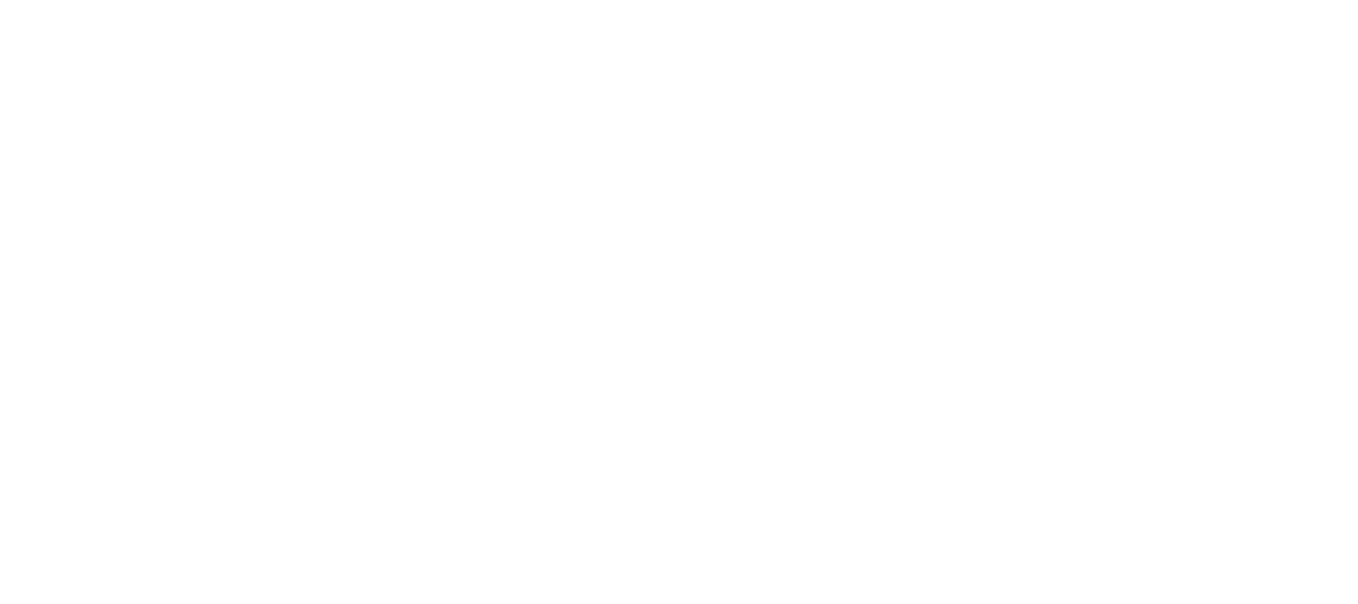
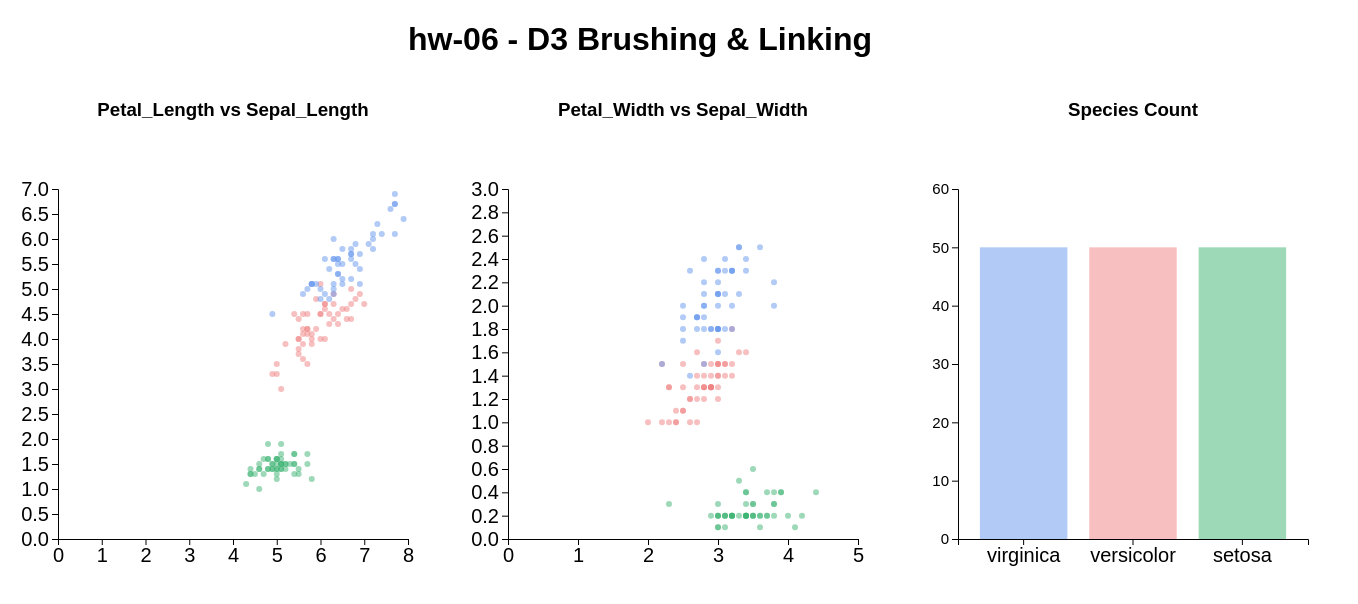
Before and after one commit to DS4200-Sec2-F22/hw-06-yw-xz6, a plain HTML site: page index.html in a window 1280 px wide. Shown: the whole page, 1358 px wide, since content can reach past the window. Drawn offline with Linux system fonts and the light colour scheme.

Commit message:
Almost finished

```diff
--- a/index.html
+++ b/index.html
@@ -4,11 +4,34 @@
 
 <head>
   <meta charset='utf-8'>
+  <link rel="stylesheet" type="text/css" href="style.css">
+  <script type="text/javascript" src="js/d3.v6.1.1/d3.min.js"></script>
+  <title>hw-06</title>
 
 </head>
 
 
 <body>
+  <h1>hw-06 - D3 Brushing & Linking</h1>
+  <div class="column">
+    <div class="column1" id="left">
+      <h3>Petal_Length vs Sepal_Length</h3>
+    </div>
+
+    <div class="column2" id="middle">
+      <h3>Petal_Width vs Sepal_Width</h3>
+    </div>
+
+    <div class="column3" id="right">
+      <h3>Species Count</h3>
+    </div>
+
+
+  </div>
+
+
+
+  <script src="js/main.js"></script>
 
 </body>
 
--- /dev/null
+++ b/js/main.js
@@ -0,0 +1,192 @@
+const FRAME_HEIGHT = 450;
+const FRAME_WIDTH = 450;
+const MARGINS = {left: 50, right: 50, top: 50, bottom: 50};
+const VIS_HEIGHT = FRAME_HEIGHT - MARGINS.left - MARGINS.right;
+const VIS_WIDTH = FRAME_WIDTH - MARGINS.top - MARGINS.bottom;
+
+const LEFT = d3.select("#left")
+                  .append("svg")
+                    .attr("height", FRAME_HEIGHT)
+                    .attr("width", FRAME_WIDTH)
+                    .attr("class", "frame");
+
+const MIDDLE = d3.select("#middle")
+                    .append("svg")
+                        .attr("height", FRAME_HEIGHT)
+                        .attr("width", FRAME_WIDTH)
+                        .attr("class", "frame");
+
+const RIGHT = d3.select("#right")
+                    .append("svg")
+                        .attr("height", FRAME_HEIGHT)
+                        .attr("width", FRAME_WIDTH)
+                        .attr("class", "frame");
+
+
+
+// Next, open file
+d3.csv("data/iris.csv").then((data) => {
+    // find max X
+    const MAX_X_LEFT = d3.max(data, (d) => { return parseInt(d.Sepal_Length); });
+
+    // find max Y
+    const MAX_Y_LEFT = d3.max(data, (d) => { return parseInt(d.Petal_Length); });
+
+    // Define scale functions that maps our data values
+    // (domain) to pixel values (range)
+    const X_SCALE_LEFT = d3.scaleLinear()
+            .domain([0, MAX_X_LEFT + 1]) // add some padding
+            .range([0, VIS_WIDTH]);
+
+    const Y_SCALE_LEFT = d3.scaleLinear()
+            .domain([0, MAX_Y_LEFT + 1]) // add some padding
+            .range([VIS_HEIGHT, 0]);
+  // add our circles with styling
+    left = LEFT.selectAll("circle")
+            .data(data) // this is passed from  .then()
+            .enter()
+            .append("circle")
+            .attr("cx", (d) => { return (X_SCALE_LEFT(d.Sepal_Length) + MARGINS.left); }) // use x for cx
+            .attr("cy", (d) => { return (Y_SCALE_LEFT(d.Petal_Length) + MARGINS.top); }) // use y for cy
+            .attr("r", 3)  // set r
+            .attr("class", (d) => { return d.Species }); // fill by color
+
+    LEFT.append("g")
+        .attr("transform", "translate(" + MARGINS.left +
+            "," + (VIS_HEIGHT + MARGINS.top) + ")")
+        .call(d3.axisBottom(X_SCALE_LEFT).ticks(6))
+            .attr("font-size", '20px');
+
+    // Add an y-axis to the vis
+    LEFT.append('g')  // g is a general SVG
+        .attr('transform', "translate(" + MARGINS.left +
+            "," + (MARGINS.bottom) +")")
+        .call(d3.axisLeft(Y_SCALE_LEFT).ticks(10))
+            .attr('font-size', '20px');
+
+
+    // find max X
+    const MAX_X_MID = d3.max(data, (d) => { return parseInt(d.Sepal_Width); });
+
+    // find max Y
+    const MAX_Y_MID = d3.max(data, (d) => { return parseInt(d.Petal_Width); });
+
+    // Define scale functions that maps our data values
+    // (domain) to pixel values (range)
+    const X_SCALE_MID = d3.scaleLinear()
+            .domain([0, MAX_X_MID + 1]) // add some padding
+            .range([0, VIS_WIDTH]);
+
+    const Y_SCALE_MID = d3.scaleLinear()
+            .domain([0, MAX_Y_MID + 1]) // add some padding
+            .range([VIS_HEIGHT, 0]);
+    // add our circles with styling
+    mid = MIDDLE.selectAll("circle")
+            .data(data) // this is passed from  .then()
+            .enter()
+            .append("circle")
+            .attr("cx", (d) => { return (X_SCALE_MID(d.Sepal_Width) + MARGINS.left); }) // use x for cx
+            .attr("cy", (d) => { return (Y_SCALE_MID(d.Petal_Width) + MARGINS.top); }) // use y for cy
+            .attr("r", 3)  // set r
+            .attr("class", (d) => { return d.Species }); // fill by color
+
+    MIDDLE.append("g")
+        .attr("transform", "translate(" + MARGINS.left +
+            "," + (VIS_HEIGHT + MARGINS.top) + ")")
+        .call(d3.axisBottom(X_SCALE_MID).ticks(6))
+            .attr("font-size", '20px');
+
+    // Add an y-axis to the vis
+    MIDDLE.append('g')  // g is a general SVG
+        .attr('transform', "translate(" + MARGINS.left +
+            "," + (MARGINS.bottom) +")")
+        .call(d3.axisLeft(Y_SCALE_MID).ticks(10))
+            .attr('font-size', '20px');
+
+
+
+const BAR_DATA = [{Species: "virginica", Count:50}, {Species: "versicolor", Count:50}, {Species: "setosa", Count:50}];
+
+// x-axis scaling
+const X_SCALE_RIGHT = d3.scaleBand()
+					.domain(d3.range(BAR_DATA.length))
+					.range([0, VIS_WIDTH])
+					.padding(0.2);
+
+// y-axis scaling
+const Y_SCALE_RIGHT = d3.scaleLinear()
+							.domain([0, 60])
+							.range([VIS_HEIGHT, 0]);
+
+// add x-axis
+RIGHT.append("g")
+					.attr("transform", "translate(" + MARGINS.left + "," + (VIS_HEIGHT + MARGINS.top) + ")")
+					.call(d3.axisBottom(X_SCALE_RIGHT).tickFormat((i) => {return BAR_DATA[i].Species}))
+						.attr("font-size", "20px");
+
+// add y-axis
+RIGHT.append("g")
+					.attr("transform", "translate(" + MARGINS.left + "," + MARGINS.top + ")")
+					.call(d3.axisLeft(Y_SCALE_RIGHT).ticks(8))
+						.attr("font-size", "15px");
+
+// create bars for each species
+bars = RIGHT.selectAll("bars")
+							.data(BAR_DATA)
+							.enter()
+							.append("rect")
+								.attr("x", (d,i) => {return MARGINS.left + X_SCALE_RIGHT(i)})
+								.attr("y", (d) => {return MARGINS.top + Y_SCALE_RIGHT(d.Count)})
+								.attr("width", X_SCALE_RIGHT.bandwidth())
+								.attr("height", (d) => {return VIS_HEIGHT - Y_SCALE_RIGHT(d.Count)})
+								.attr("class", (d) => {return d.Species});
+
+MIDDLE.call(d3.brush()
+						.extent([[MARGINS.left,MARGINS.top], [FRAME_WIDTH,(FRAME_HEIGHT - MARGINS.bottom)]])
+						.on("brush end", highlight_charts));
+
+
+		//function to highlight points/bars when brushed in middle plot
+function highlight_charts(event) {
+
+			// coordinates of the selected region
+	const selection = event.selection;
+
+		    // empty set to store selected species names
+	let selectedSpecies = new Set();
+
+		    // clears highlights when brush restarts
+	if (selection === null) {
+		mid.classed('selected', false);
+		left.classed('selected', false);
+		bars.classed("selected", false);
+	}
+		    // gives the border/opacity for all plots
+	else {
+		    	// selected class for middle plot, also adds class to set for bar plots
+		mid.classed("selected", (d) => {
+		isSelected = isBrushed(selection, (MARGINS.left + X_SCALE_MID(d.Sepal_Width)), (MARGINS.top + Y_SCALE_MID(d.Petal_Width)));
+		if (isSelected) {
+		    selectedSpecies.add(d.Species);
+		}
+	    return isSelected});
+
+		    	// highlights corresponding points in the left plot
+		left.classed("selected", (d) => isBrushed(selection, (MARGINS.left + X_SCALE_MID(d.Sepal_Width)),
+        (MARGINS.top + Y_SCALE_MID(d.Petal_Width))));
+
+				// highlights bars based on class being in the selectedSpecies set
+		bars.classed("selected", (d) => {return selectedSpecies.has(d.Species);})
+	};
+};
+
+		// returns if a point is in the brush selection
+function isBrushed(brush_coords, cx, cy) {
+	let x0 = brush_coords[0][0];
+	let x1 = brush_coords[1][0];
+	let y0 = brush_coords[0][1];
+	let y1 = brush_coords[1][1];
+	return x0 <= cx && cx <= x1 && y0 <= cy && cy <= y1;
+};
+
+});
--- /dev/null
+++ b/style.css
@@ -0,0 +1,40 @@
+body{
+    font-family: Arial, Helvetica, sans-serif;
+}
+h1, h2, h3 {
+    text-align: center;
+}
+.column {
+    display: flex;
+    flex-direction: row;
+    flex-flow: row wrap;
+    flex-wrap: nowrap;
+}
+.column1 {
+    flex: 33%;
+}
+.column2 {
+    flex: 33%;
+}
+.column3 {
+    flex: 33%;
+}
+.setosa {
+	fill: mediumseagreen;
+	opacity: 50%;
+}
+
+.versicolor {
+	fill: lightcoral;
+	opacity: 50%;
+}
+
+.virginica {
+	fill: cornflowerblue;
+	opacity: 50%;
+}
+.selected {
+	stroke: orange;
+	stroke-width: 2;
+	opacity: 100% !important;
+}
```
